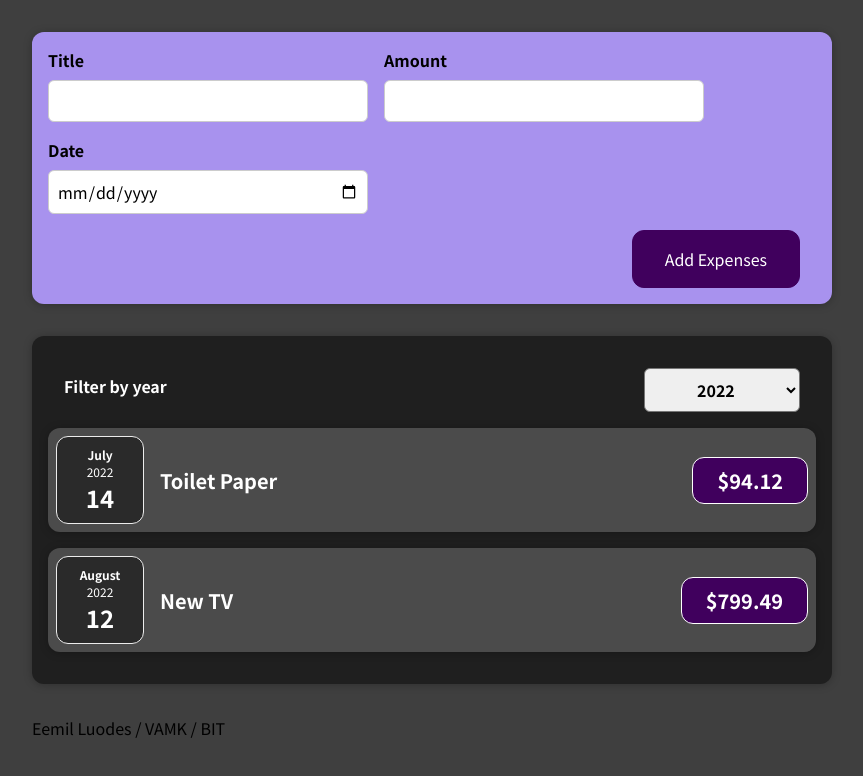
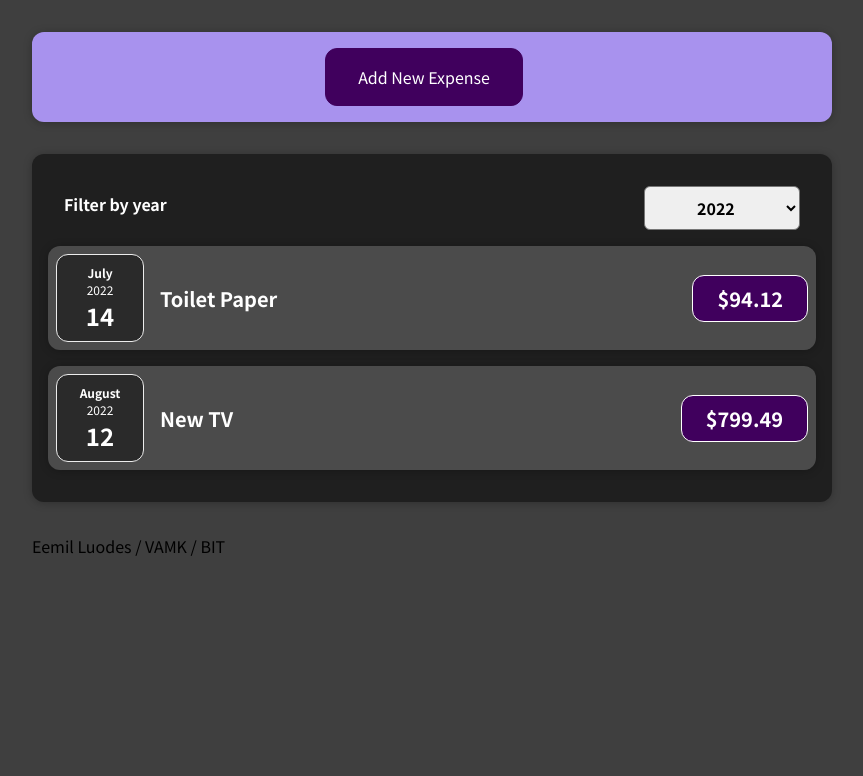
Before and after one commit to eeLude/React-Expenses-Tracker, a React (Create React App) app: page / in a window 1280 px wide. Shown: the top 776 px of the page, without its empty margins (208-1071 px from the left). Built offline with nearby package versions, Linux system fonts and the light colour scheme.

Commit message:
show and hide new expense menu

```diff
--- a/src/components/NewExpense/ExpenseForm.js
+++ b/src/components/NewExpense/ExpenseForm.js
@@ -75,6 +75,9 @@ const ExpenseForm = (props) => {
       </div>
       <div className="new-expense__actions">
         <button type="submit">Add Expenses</button>
+        <button type="button" onClick={props.onCancel}>
+          Cancel
+        </button>
       </div>
     </form>
   );
--- a/src/components/NewExpense/NewExpense.js
+++ b/src/components/NewExpense/NewExpense.js
@@ -1,8 +1,19 @@
-import React from "react";
+import React, { useState } from "react";
 import "./NewExpense.css";
 import ExpenseForm from "./ExpenseForm";
 
 const NewExpense = (props) => {
+  const [isEditing, setIsEditing] = useState(false); //input field tilamuuttuja
+
+  const startEditingHandler = () => {
+    //
+    setIsEditing(true);
+  };
+
+  const stopEditingHandler = () => {
+    setIsEditing(false);
+  };
+
   const SaveExpenseDataHandler = (enteredExpenseData) => {
     const expenseData = {
       ...enteredExpenseData,
@@ -10,13 +21,27 @@ const NewExpense = (props) => {
     };
     props.onAddExpense(expenseData);
   };
-  return (
-    //
-    <div className="new-expense">
-      {/* Passing SaveExpenseDataHandler as a prop to ExpenseForm */}
-      <ExpenseForm onSaveExpenseData={SaveExpenseDataHandler} />
-    </div>
-  );
+
+  if (isEditing === false) {
+    return (
+      <div className="new-expense">
+        <button type="button" onClick={startEditingHandler}>
+          Add New Expense
+        </button>
+      </div>
+    );
+  }
+
+  if (isEditing === true) {
+    return (
+      <div className="new-expense">
+        <ExpenseForm
+          onSaveExpenseData={SaveExpenseDataHandler}
+          onCancel={stopEditingHandler}
+        />
+      </div>
+    );
+  }
 };
 
 export default NewExpense;
```
